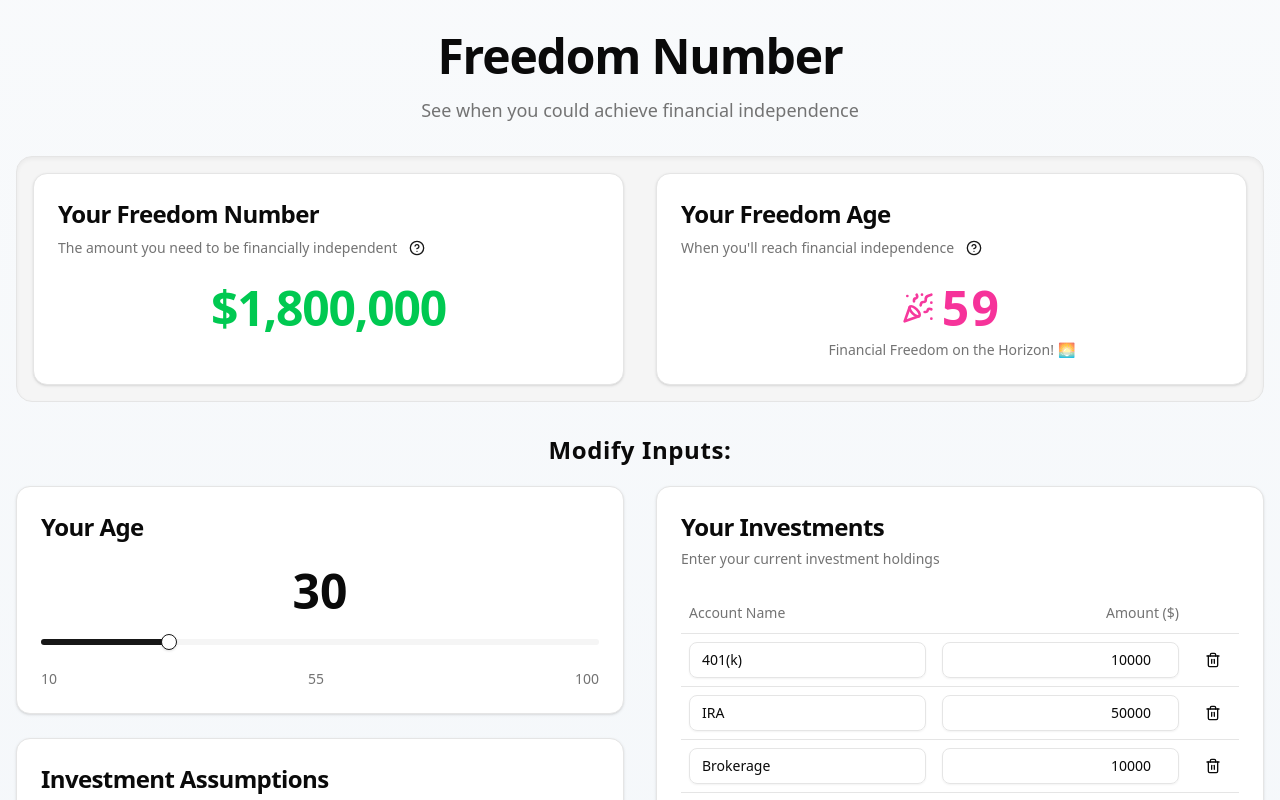
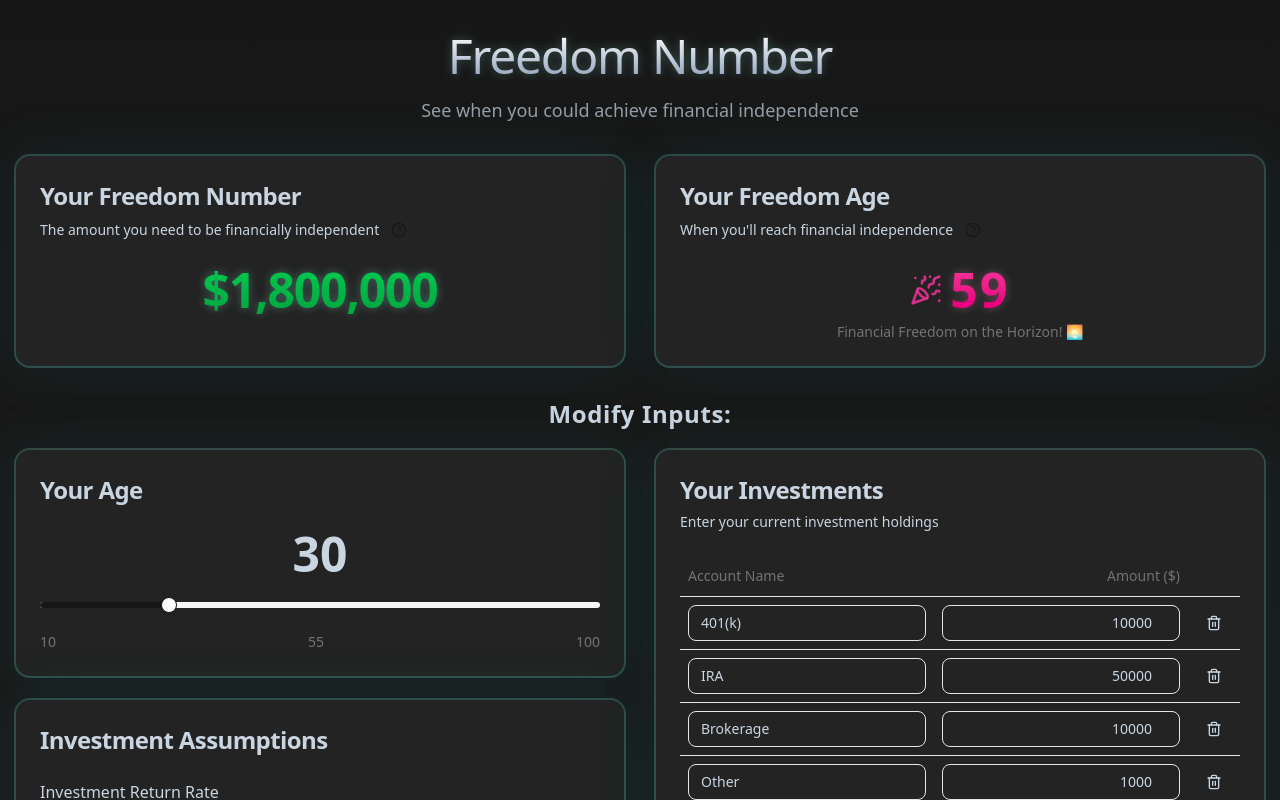
Before and after one commit to wadesword89/freedom-number, a Next.js app: page / in a window 1280 px wide. Shown: the top 800 px of the page. Built offline with nearby package versions, Linux system fonts and the light colour scheme.

Commit message:
add gd style branding

```diff
--- a/src/app/globals.css
+++ b/src/app/globals.css
@@ -2,7 +2,6 @@
 
 @plugin "tailwindcss-animate";
 
-@custom-variant dark (&:is(.dark *));
 
 @theme {
   --font-sans: var(--font-geist-sans);
@@ -43,41 +42,6 @@
   --sidebar-accent-foreground: oklch(0.205 0 0);
   --sidebar-border: oklch(0.922 0 0);
   --sidebar-ring: oklch(0.708 0 0);
-}
-
-.dark {
-  --background: oklch(0.145 0 0);
-  --foreground: oklch(0.985 0 0);
-  --card: oklch(0.145 0 0);
-  --card-foreground: oklch(0.985 0 0);
-  --popover: oklch(0.145 0 0);
-  --popover-foreground: oklch(0.985 0 0);
-  --primary: oklch(0.985 0 0);
-  --primary-foreground: oklch(0.205 0 0);
-  --secondary: oklch(0.269 0 0);
-  --secondary-foreground: oklch(0.985 0 0);
-  --muted: oklch(0.269 0 0);
-  --muted-foreground: oklch(0.708 0 0);
-  --accent: oklch(0.269 0 0);
-  --accent-foreground: oklch(0.985 0 0);
-  --destructive: oklch(0.396 0.141 25.723);
-  --destructive-foreground: oklch(0.637 0.237 25.331);
-  --border: oklch(0.269 0 0);
-  --input: oklch(0.269 0 0);
-  --ring: oklch(0.439 0 0);
-  --chart-1: oklch(0.488 0.243 264.376);
-  --chart-2: oklch(0.696 0.17 162.48);
-  --chart-3: oklch(0.769 0.188 70.08);
-  --chart-4: oklch(0.627 0.265 303.9);
-  --chart-5: oklch(0.645 0.246 16.439);
-  --sidebar: oklch(0.205 0 0);
-  --sidebar-foreground: oklch(0.985 0 0);
-  --sidebar-primary: oklch(0.488 0.243 264.376);
-  --sidebar-primary-foreground: oklch(0.985 0 0);
-  --sidebar-accent: oklch(0.269 0 0);
-  --sidebar-accent-foreground: oklch(0.985 0 0);
-  --sidebar-border: oklch(0.269 0 0);
-  --sidebar-ring: oklch(0.439 0 0);
 }
 
 @theme inline {
--- a/src/app/page.tsx
+++ b/src/app/page.tsx
@@ -4,13 +4,13 @@ import ScrollToTop from '@/components/scroll-to-top';
 export default function Home() {
   return (
     <>
-      <main className="min-h-screen bg-gradient-to-b from-slate-50 to-slate-100">
+      <main className="min-h-screen bg-gradient-to-b from-[#171717] to-[#1f2020] text-slate-300">
         <div className="container mx-auto px-4 py-8">
           <header className="mb-4 md:mb-8 text-center">
-            <h1 className="text-3xl font-bold tracking-tight text-foreground md:text-5xl">
+            <h1 className="text-3xl tracking-tight md:text-5xl bg-gradient-to-b from-white to-slate-400 bg-clip-text text-center font-medium text-transparent shadow-teal-200/30 drop-shadow-[0_0px_5px_var(--tw-shadow-color)]">
               Freedom Number
             </h1>
-            <p className="md:mt-4 md:text-lg text-muted-foreground">
+            <p className="md:mt-4 md:text-lg opacity-70">
               See when you could achieve financial independence
             </p>
           </header>
--- a/src/components/freedom-calculator.tsx
+++ b/src/components/freedom-calculator.tsx
@@ -154,7 +154,7 @@ export default function FreedomCalculator() {
   return (
     <main className="space-y-8">
       {/* Results */}
-      <div className=" border shadow-inner p-4 rounded-2xl bg-accent">
+      <div className="">
         <FreedomResults freedomNumber={freedomNumber} freedomAge={freedomAge} />
       </div>
 
--- a/src/components/freedom-results.tsx
+++ b/src/components/freedom-results.tsx
@@ -60,7 +60,7 @@ export default function FreedomResults({ freedomNumber, freedomAge }) {
         <CardContent className="">
           <div className="flex items-center justify-center">
             {/* <Trophy className="mr-2 h-8 w-8 text-yellow-500 shrink-0" /> */}
-            <span className="text-5xl font-bold tracking-tight text-green-500">
+            <span className="text-5xl font-bold tracking-tight bg-clip-text text-transparent bg-gradient-to-b from-green-500 to-green-600 shadow-teal-200/30 drop-shadow-[0_0px_5px_var(--tw-shadow-color)]">
               {formatCurrency(freedomNumber).toString()}
             </span>
           </div>
@@ -100,16 +100,16 @@ export default function FreedomResults({ freedomNumber, freedomAge }) {
             <div className="text-center">
               <div className="flex items-center justify-center">
                 <ConfettiButton>
-                  <PartyPopper className="h-8 w-8 text-pink-500 mr-2 hover:scale-105" />
+                  <PartyPopper className="h-8 w-8 text-pink-500/90 mr-2 hover:scale-105" />
                 </ConfettiButton>
                 <span className="text-5xl font-bold tracking-tight ">
                   {freedomAge > 0 ? (
                     <NumberTicker
-                      className="text-pink-500"
+                      className="bg-clip-text text-transparent bg-gradient-to-b from-pink-500 to-pink-600 shadow-pink-300/30 drop-shadow-[0_0px_5px_var(--tw-shadow-color)]"
                       value={freedomAge}
                     />
                   ) : (
-                    <div className='text-5xl text-destructive'>100+</div>
+                    <div className="text-5xl text-destructive">100+</div>
                   )}
                 </span>
               </div>
--- a/src/components/ui/card.tsx
+++ b/src/components/ui/card.tsx
@@ -1,68 +1,78 @@
-import * as React from "react"
+import * as React from 'react';
 
-import { cn } from "@/lib/utils"
+import { cn } from '@/lib/utils';
 
-function Card({ className, ...props }: React.ComponentProps<"div">) {
+function Card({ className, ...props }: React.ComponentProps<'div'>) {
   return (
     <div
       data-slot="card"
       className={cn(
-        "bg-card text-card-foreground flex flex-col gap-6 rounded-xl border py-6 shadow-sm",
+        'bg-[#222322] shadow-sm shadow-teal-800/20 ring-2 ring-teal-200/20 drop-shadow-[0_0px_25px_var(--tw-shadow-color)]  flex flex-col gap-6 rounded-xl py-6',
         className
       )}
       {...props}
     />
-  )
+  );
 }
 
-function CardHeader({ className, ...props }: React.ComponentProps<"div">) {
+function CardHeader({ className, ...props }: React.ComponentProps<'div'>) {
   return (
     <div
       data-slot="card-header"
-      className={cn("flex flex-col gap-1.5 px-6", className)}
+      className={cn('flex flex-col gap-1.5 px-6', className)}
       {...props}
     />
-  )
+  );
 }
 
-function CardTitle({ className, ...props }: React.ComponentProps<"div">) {
+function CardTitle({ className, ...props }: React.ComponentProps<'div'>) {
   return (
     <div
       data-slot="card-title"
-      className={cn("leading-none font-bold text-2xl tracking-tight", className)}
+      className={cn(
+        'leading-none font-bold text-2xl tracking-tight',
+        className
+      )}
       {...props}
     />
-  )
+  );
 }
 
-function CardDescription({ className, ...props }: React.ComponentProps<"div">) {
+function CardDescription({ className, ...props }: React.ComponentProps<'div'>) {
   return (
     <div
       data-slot="card-description"
-      className={cn("text-muted-foreground text-sm", className)}
+      className={cn(' text-sm', className)}
       {...props}
     />
-  )
+  );
 }
 
-function CardContent({ className, ...props }: React.ComponentProps<"div">) {
+function CardContent({ className, ...props }: React.ComponentProps<'div'>) {
   return (
     <div
       data-slot="card-content"
-      className={cn("px-6", className)}
+      className={cn('px-6', className)}
       {...props}
     />
-  )
+  );
 }
 
-function CardFooter({ className, ...props }: React.ComponentProps<"div">) {
+function CardFooter({ className, ...props }: React.ComponentProps<'div'>) {
   return (
     <div
       data-slot="card-footer"
-      className={cn("flex items-center px-6", className)}
+      className={cn('flex items-center px-6', className)}
       {...props}
     />
-  )
+  );
 }
 
-export { Card, CardHeader, CardFooter, CardTitle, CardDescription, CardContent }
+export {
+  Card,
+  CardHeader,
+  CardFooter,
+  CardTitle,
+  CardDescription,
+  CardContent,
+};
```
